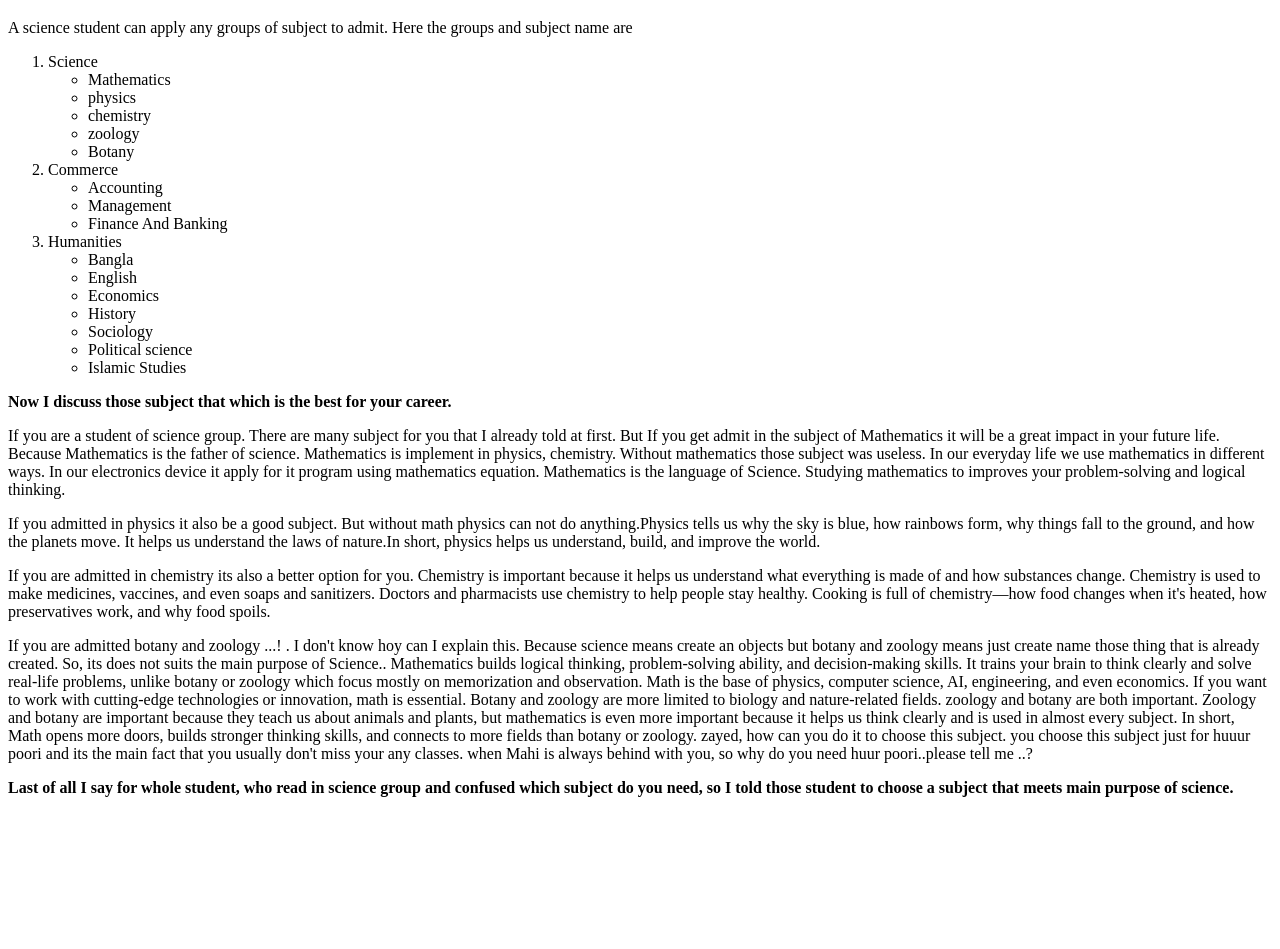
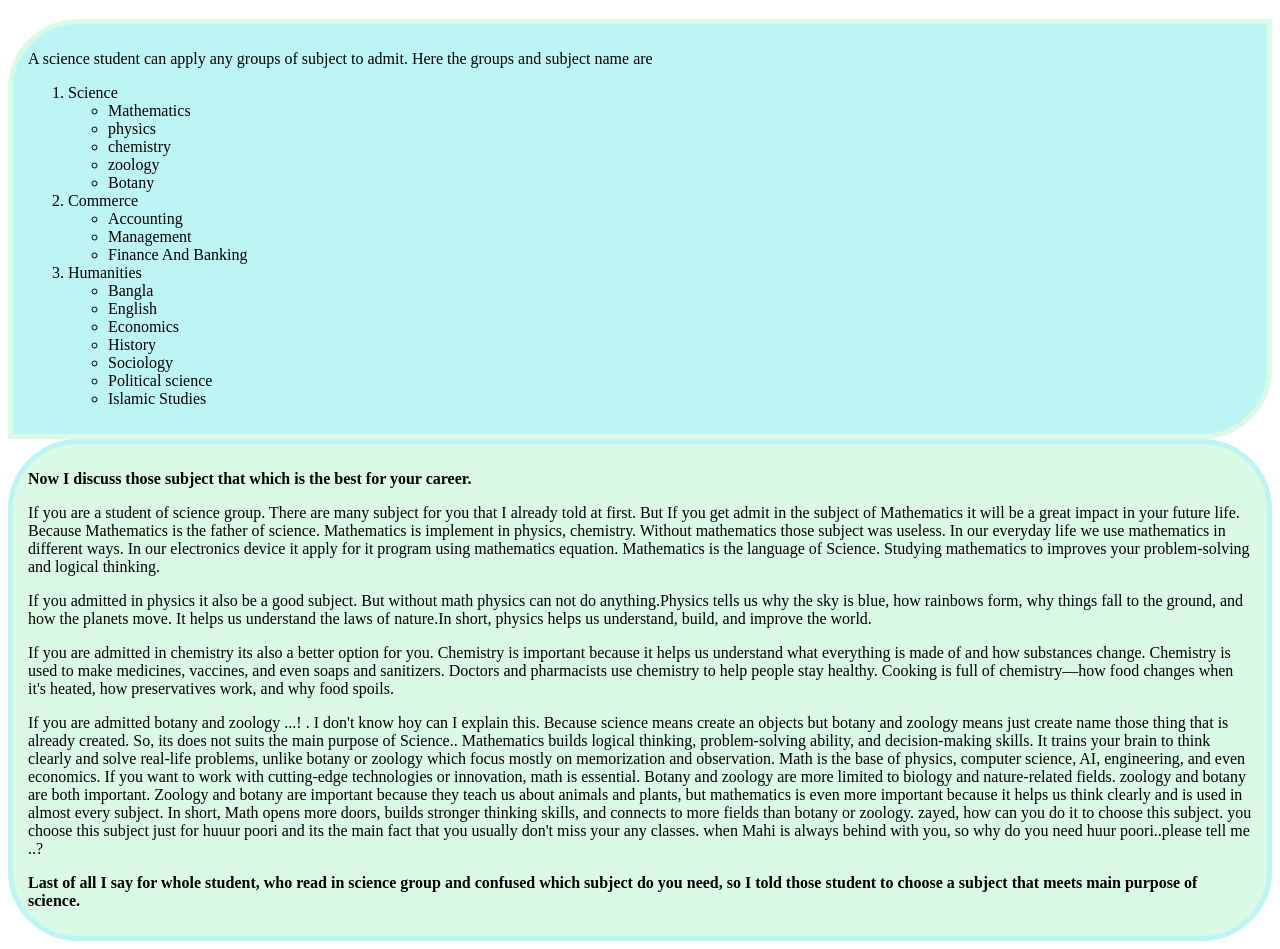
Before and after one commit to mr-robin-x/my_2nd_github_ripo, a plain HTML site: page index.html in a window 1280 px wide. Shown: the part 67-1016 px from the top of the page. Before the commit the page ends 880 px from the top, so only its background shows below. Drawn offline with Linux system fonts and the light colour scheme.

Commit message:
added some color

```diff
--- a/index.html
+++ b/index.html
@@ -9,7 +9,8 @@
 <body>
 
     <h1>There are many subject in national university</h1>
-    <p id="first">A science student can apply any groups of subject to admit. Here the groups and subject name are</p>
+   <div class="first">  <p id="first">A science student can apply any groups of subject to admit. Here the groups and subject name are</p>
+
     <ol>
         <li>Science
             <ul type="circle">
@@ -43,12 +44,14 @@
             </ul>
         </li>
     </ol>
-    <p><b>Now I discuss those subject that which is the best for your career.</b> </p>
+    </div>
+    <div class="second"> <p><b>Now I discuss those subject that which is the best for your career.</b> </p>
     <p></p>If you are a student of science group. There are many subject for you that I already told at first. But If you get admit in the subject of Mathematics it will be a great impact in your future life. Because Mathematics is the father of science. Mathematics is implement in physics, chemistry. Without mathematics those subject was useless. In our everyday life we use mathematics in different ways. In our electronics device it apply for it program using mathematics equation. Mathematics is the language of Science. Studying mathematics to improves your problem-solving and logical thinking.</p>
     <p>If you admitted in physics it also be a good subject. But without math physics can not do anything.Physics tells us why the sky is blue, how rainbows form, why things fall to the ground, and how the planets move. It helps us understand the laws of nature.In short, physics helps us understand, build, and improve the world.</p>
     <p>If you are admitted in chemistry its also a better option for you. Chemistry is important because it helps us understand what everything is made of and how substances change. Chemistry is used to make medicines, vaccines, and even soaps and sanitizers. Doctors and pharmacists use chemistry to help people stay healthy. Cooking is full of chemistry—how food changes when it's heated, how preservatives work, and why food spoils.</p>
     <p>If you are admitted botany and zoology ...!  . I don't know hoy can I explain this. Because science means create an objects but botany and zoology means just create name those thing that is already created. So, its does not suits the main purpose of Science.. Mathematics builds logical thinking, problem-solving ability, and decision-making skills. It trains your brain to think clearly and solve real-life problems, unlike botany or zoology which focus mostly on memorization and observation. Math is the base of physics, computer science, AI, engineering, and even economics. If you want to work with cutting-edge technologies or innovation, math is essential. Botany and zoology are more limited to biology and nature-related fields. zoology and botany are both important. Zoology and botany are important because they teach us about animals and plants, but mathematics is even more important because it helps us think clearly and is used in almost every subject. In short, Math opens more doors, builds stronger thinking skills, and connects to more fields than botany or zoology. zayed, how can you do it to choose this subject. you choose this subject just for huuur poori and its the main fact that you usually don't miss your any classes. when Mahi is always behind with you, so why do you need huur poori..please tell me ..? </p>
     <p><b>Last of all I say for whole student, who read in science group and confused which subject do you need, so I told those student to choose a subject that meets main purpose of science. </b> </p>
+    </div>
 
 
 </body>
--- a/style/style.css
+++ b/style/style.css
@@ -6,3 +6,16 @@ h1{
 #first{
 
 }
+.first{
+    background-color: rgb(189, 245, 245);
+    padding: 10px 15px;
+    margin: 0px;
+    border: 5px solid rgb(218, 250, 229);
+    border-radius: 70px 0;
+}
+.second{
+    background-color: rgb(218, 250, 229);
+    padding: 10px 15px;
+    border: 5px solid rgb(189, 245, 245);
+    border-radius: 70px 70px;
+}
```
